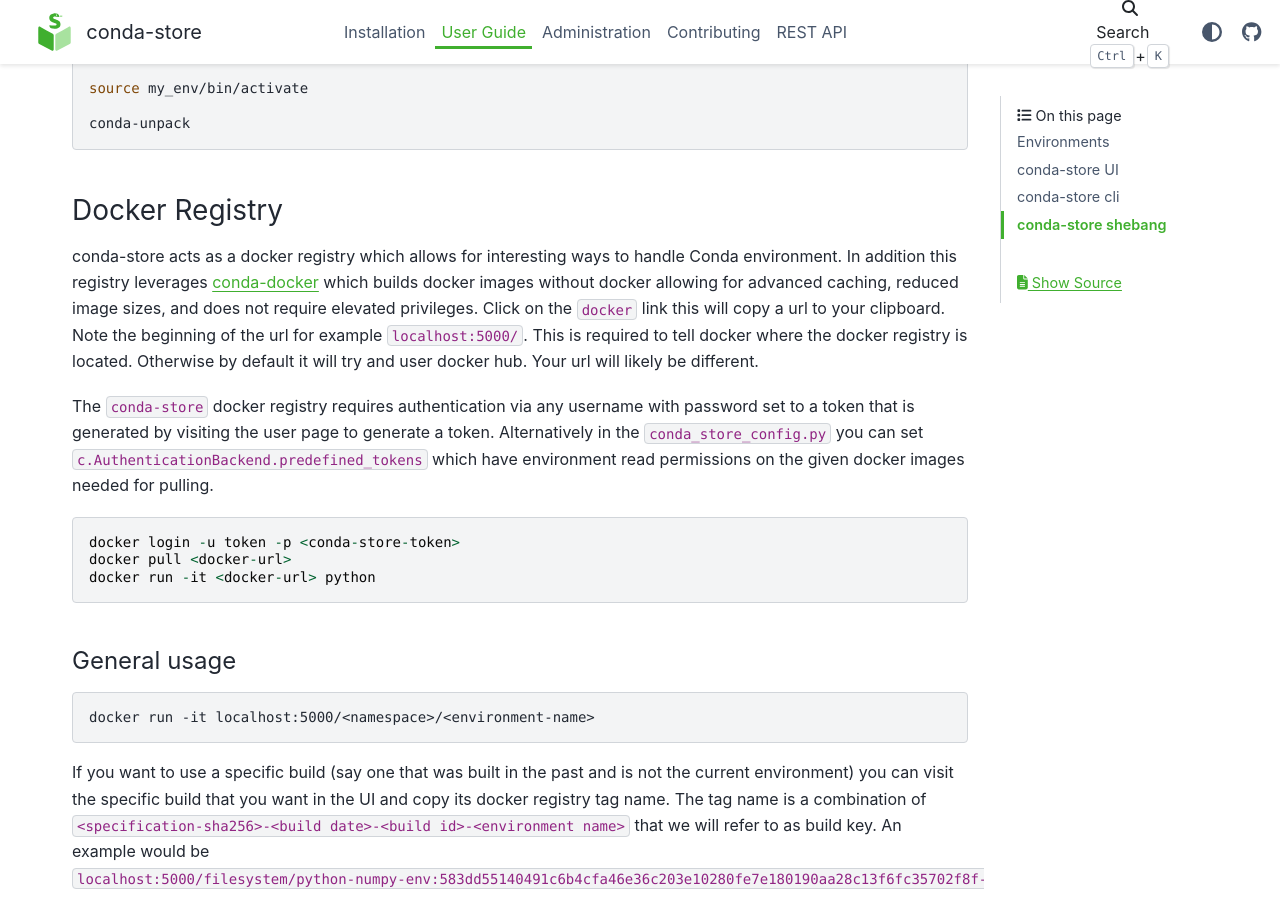
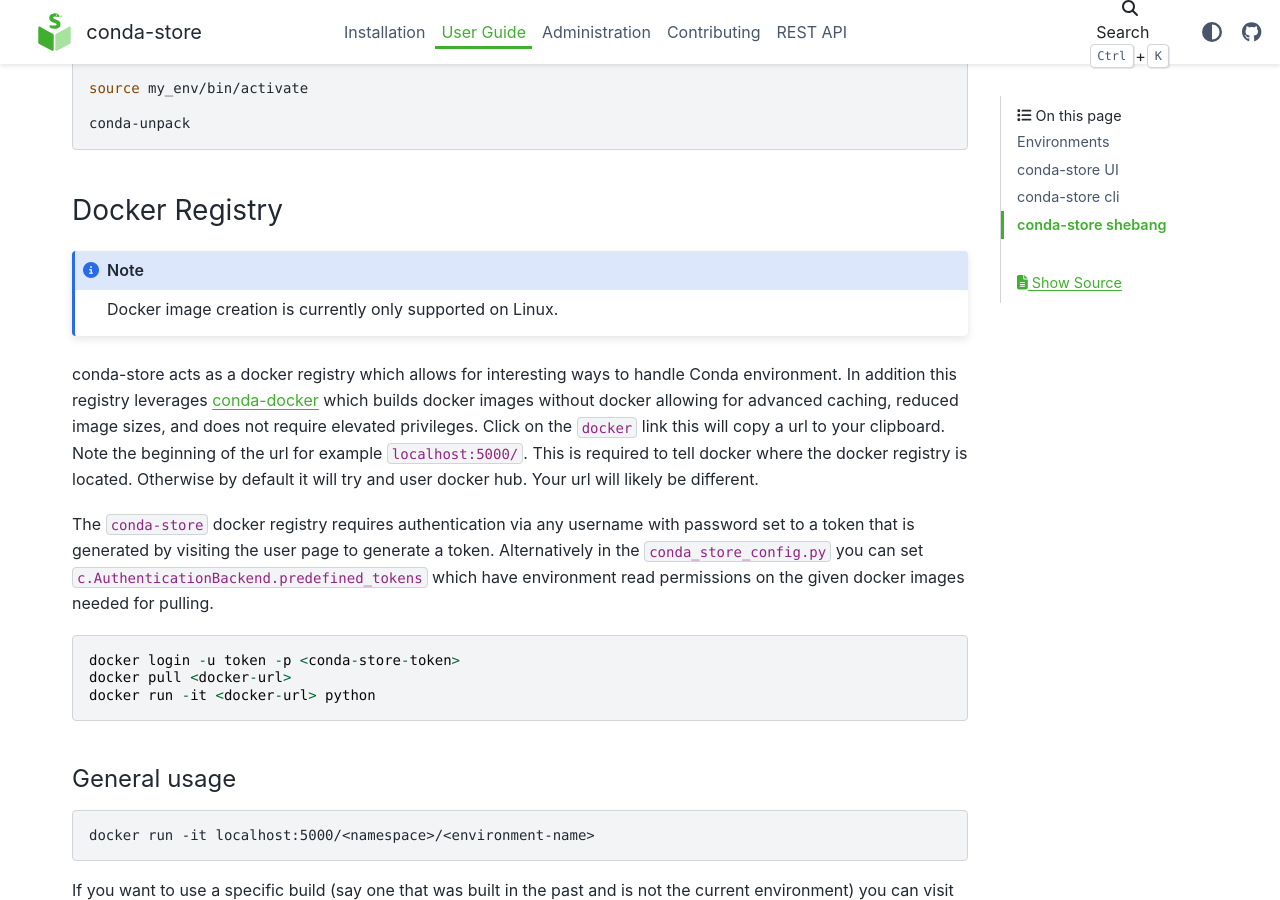
Before and after one commit to conda-incubator/conda-store, a Sphinx documentation site: the page built from docs/user_guide.md, in a window 1280 px wide and 900 px high, scrolled down 1493 px. Built offline with Sphinx 7.4.7 and the PyData theme 0.15.4, drawn with Linux system fonts in a browser that asks for light colours.

Commit message:
Add a note to the docs that Docker image creation only works on Linux

````diff
--- a/docs/user_guide.md
+++ b/docs/user_guide.md
@@ -72,6 +72,10 @@
 ```
 
 ### Docker Registry
+
+```{note}
+Docker image creation is currently only supported on Linux.
+```
 
 conda-store acts as a docker registry which allows for interesting
 ways to handle Conda environment. In addition this registry leverages
````
